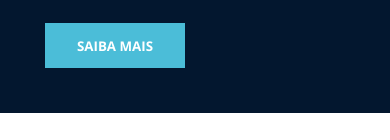
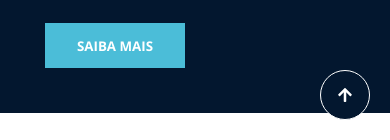
Before and after one commit to ValcineiJr/ello, a React (Create React App) app: page / in a window 390 px wide. Shown: the part 704-844 px from the top of the page. Built offline with nearby package versions, Linux system fonts and the light colour scheme.

Commit message:
menu funcional

```diff
--- a/src/App.js
+++ b/src/App.js
@@ -140,47 +140,42 @@ function App() {
     e.preventDefault();
   };
 
-  const depositionScroll = () => {
-    const width = window.innerWidth;
-
-    depoRef.current.scrollBy({
-      top: 0,
-      left: width,
-      behavior: "smooth",
-    });
-
-    if (depoRef.current.scrollLeft === 0) {
-      setPosition(1);
-    } else if (depoRef.current.scrollLeft === width) {
-      setPosition(2);
-    } else {
-      setPosition(3);
-    }
+  const SmoothScroll = (area) => {
+    const section = document.querySelector(`.${area}`);
+    section.scrollIntoView({ behavior: "smooth" });
   };
 
   return (
     <div className="App">
       <Container>
+        <a onClick={() => SmoothScroll("menu")} className="up-button">
+          <i class="fas fa-arrow-up"></i>
+        </a>
         <Header>
-          <Menu>
+          <Menu className="menu">
             <div className="logo">
               <img src={require("./assets/logo.png")} alt="" />
             </div>
             <div className="menu">
               <ul>
-                <MenuItem>home</MenuItem>
-                <MenuItem>sobre</MenuItem>
-                <MenuItem>empreendimentos</MenuItem>
-                <MenuItem>pedro mateus</MenuItem>
-                <MenuItem>depoimentos</MenuItem>
-                <MenuItem>contato</MenuItem>
+                <MenuItem onClick={() => SmoothScroll("home")}>home</MenuItem>
+                <MenuItem onClick={() => SmoothScroll("about")}>sobre</MenuItem>
+                <MenuItem onClick={() => SmoothScroll("empreendimento")}>
+                  empreendimentos
+                </MenuItem>
+                <MenuItem onClick={() => SmoothScroll("depoimentos")}>
+                  depoimentos
+                </MenuItem>
+                <MenuItem onClick={() => SmoothScroll("contact")}>
+                  contato
+                </MenuItem>
               </ul>
             </div>
             <a href="#" className="menu-icon" onClick={toggleMenu}>
               <i class="fas fa-bars "></i>
             </a>
           </Menu>
-          <Info>
+          <Info className="home">
             <div className="image">
               <img src="https://picsum.photos/id/1029/500/500" alt="" />
             </div>
@@ -196,7 +191,7 @@ function App() {
             </div>
           </Info>
         </Header>
-        <About>
+        <About className="about">
           <p className="title">Sobre nós</p>
           <p className="info">
             Divide have don't man wherein air fourth. Own itself make have night
@@ -208,7 +203,7 @@ function App() {
           </p>
           <p className="info">heaven fruit, dominion she'd won't very all.</p>
         </About>
-        <SelectAllotment>
+        <SelectAllotment className="empreendimento">
           <span>Selecione um loteamento!</span>
         </SelectAllotment>
         <AllotmentList ref={listRef}>
@@ -295,7 +290,7 @@ function App() {
             </ul>
           </Images>
         </AllotmentArea>
-        <Depositions ref={depoRef}>
+        <Depositions className="depoimentos" ref={depoRef}>
           <ul>
             {depositions.map((deposition, i) => (
               <li>
@@ -319,7 +314,7 @@ function App() {
             <Indicator size={position === 3 ? 10 : 5}></Indicator>
           </ul>
         </div>
-        <Form>
+        <Form className="contact">
           <div className="header">
             <h1>Fale conosco</h1>
             <p>Let us know what you're looking for in an agency. </p>
--- a/src/styles.js
+++ b/src/styles.js
@@ -6,6 +6,22 @@ export const Container = styled.div`
   min-height: 100vh;
   display: flex;
   flex-direction: column;
+
+  .up-button {
+    width: 50px;
+    height: 50px;
+    display: flex;
+    border-radius: 25px;
+    color: #fff;
+    background: ${headerBgColor};
+    align-items: center;
+    justify-content: center;
+    position: fixed;
+    bottom: 20px;
+    cursor: pointer;
+    border: 1px solid #fff;
+    right: 20px;
+  }
 `;
 export const Header = styled.div`
   display: flex;
@@ -69,6 +85,7 @@ export const MenuItem = styled.li`
   color: #fff;
   font-size: 12px;
   font-weight: bold;
+  cursor: pointer;
 `;
 
 export const Info = styled.div`
@@ -218,6 +235,10 @@ export const AllotmentArea = styled.div`
   @media (max-width: 1000px) {
     padding: 20px;
     /* padding-bottom: 150px; */
+
+    .video {
+      height: 300px !important;
+    }
   }
 
   .see-more {
```
Also changed, not shown: 1 other file (tests, documents, lock files or other folders).
